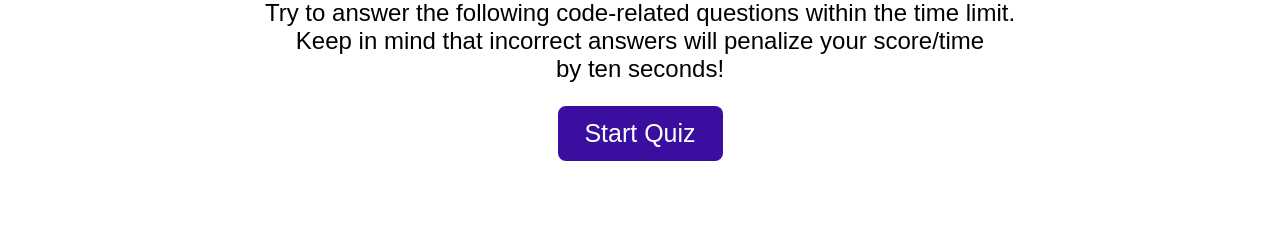
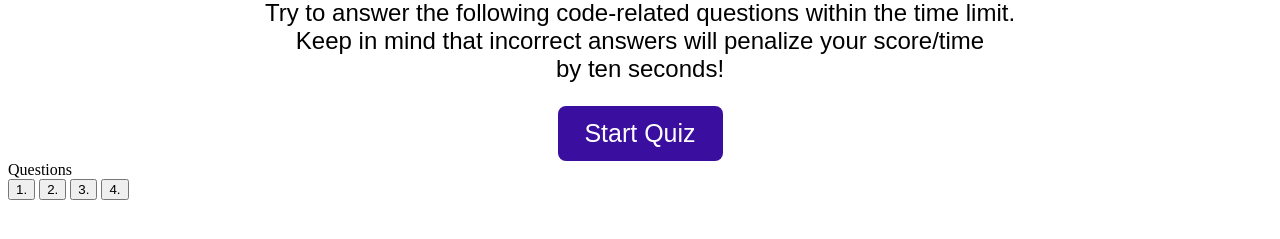
Before and after one commit to aaronhleung/hw4-coding-quiz, a plain HTML site: page index.html in a window 1280 px wide. Shown: the part 147-386 px from the top of the page. Drawn offline with Linux system fonts and the light colour scheme.

Commit message:
added multiple choice buttons

```diff
--- a/index.html
+++ b/index.html
@@ -24,8 +24,13 @@
         </div>
 
         <div id="quiz">
+            <div id="questions">Questions</div>
+                <button id="1" onclick="checkAnswer('1')">1.</button>
+                <button id="2" onclick="checkAnswer('2')">2.</button>
+                <button id="3" onclick="checkAnswer('3')">3.</button>
+                <button id="4" onclick="checkAnswer('4')">4.</button>
 
-    </div>
+        </div>
     <script src="./assets/javascript/script.js"></script>
 </body>
 </html>
```
